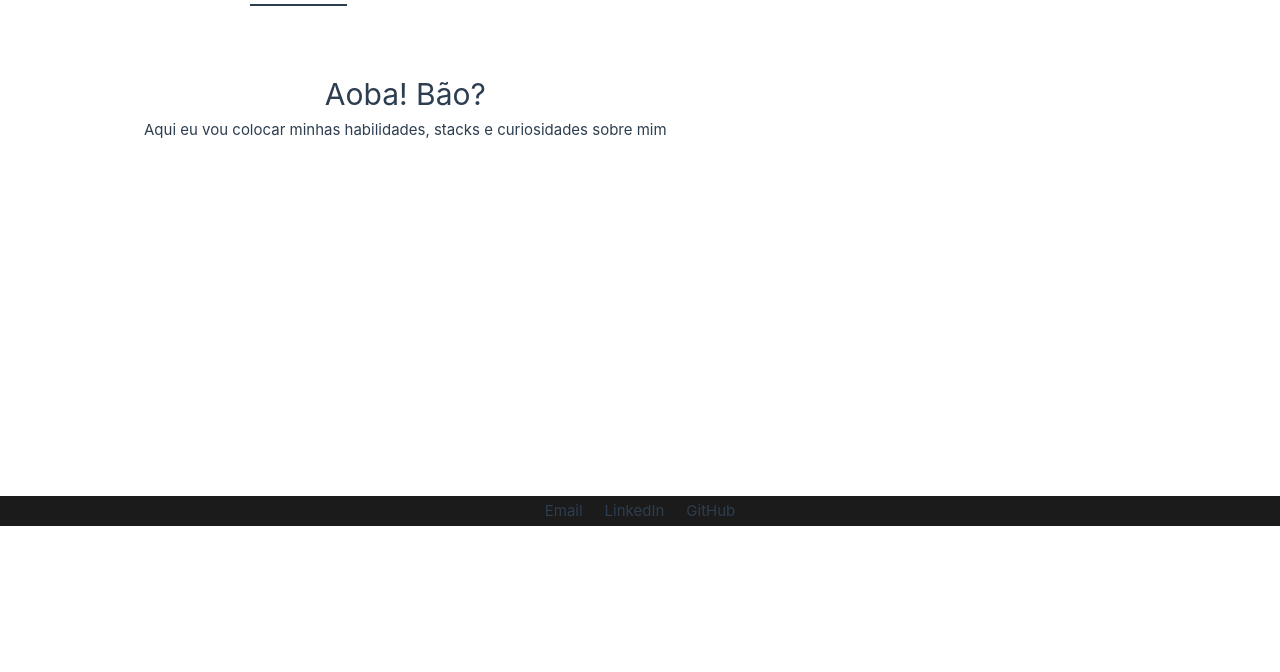
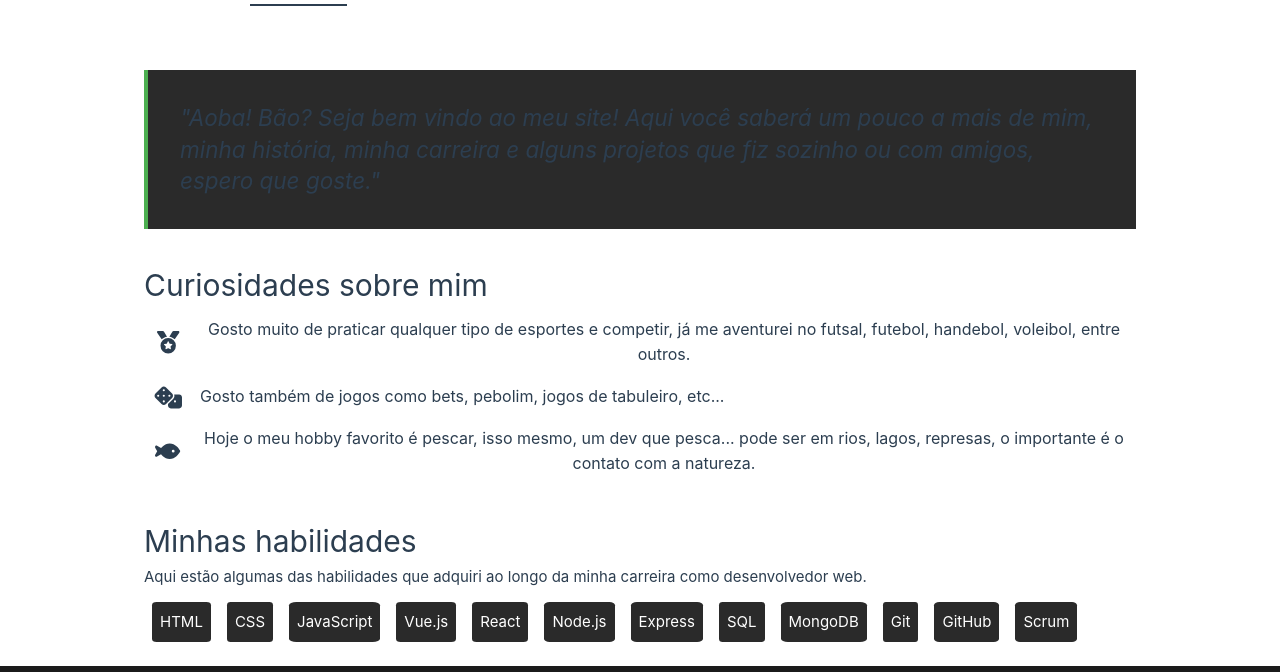
Before and after one commit to Beluomini/Portfolio, a Vue app: page / in a window 1280 px wide. Shown: the part 274-946 px from the top of the page. Before the commit the page ends 800 px from the top, so only its background shows below. Built offline with nearby package versions, Linux system fonts and the light colour scheme.

Commit message:
feat: writen some about me and improving the screen

```diff
--- a/src/components/about/AboutPage.vue
+++ b/src/components/about/AboutPage.vue
@@ -1,7 +1,67 @@
+<script setup lang="ts">
+import FanFactItem from './FanFactItem.vue'
+</script>
+
 <template>
   <div class="story">
-    <h1>Aoba! Bão?</h1>
-    <p>Aqui eu vou colocar minhas habilidades, stacks e curiosidades sobre mim</p>
+    <div class="quote">
+      <p>
+        "Aoba! Bão? Seja bem vindo ao meu site! Aqui você saberá um pouco a mais de mim, minha
+        história, minha carreira e alguns projetos que fiz sozinho ou com amigos, espero que goste."
+      </p>
+    </div>
+
+    <div class="fan-facts">
+      <h2>Curiosidades sobre mim</h2>
+      <FanFactItem>
+        <template #fan-fact-icon>
+          <font-awesome-icon :icon="['fas', 'medal']" class="fan-fact-icon" />
+        </template>
+        <template #fan-fact-description>
+          Gosto muito de praticar qualquer tipo de esportes e competir, já me aventurei no futsal,
+          futebol, handebol, voleibol, entre outros.
+        </template>
+      </FanFactItem>
+      <FanFactItem>
+        <template #fan-fact-icon>
+          <font-awesome-icon :icon="['fas', 'dice']" class="fan-fact-icon" />
+        </template>
+        <template #fan-fact-description>
+          Gosto também de jogos como bets, pebolim, jogos de tabuleiro, etc...
+        </template>
+      </FanFactItem>
+      <FanFactItem>
+        <template #fan-fact-icon>
+          <font-awesome-icon :icon="['fas', 'fish']" class="fan-fact-icon" />
+        </template>
+        <template #fan-fact-description>
+          Hoje o meu hobby favorito é pescar, isso mesmo, um dev que pesca... pode ser em rios,
+          lagos, represas, o importante é o contato com a natureza.
+        </template>
+      </FanFactItem>
+    </div>
+
+    <div class="my-skills">
+      <h2>Minhas habilidades</h2>
+      <p>
+        Aqui estão algumas das habilidades que adquiri ao longo da minha carreira como desenvolvedor
+        web.
+      </p>
+      <div class="skills-list">
+        <span>HTML</span>
+        <span>CSS</span>
+        <span>JavaScript</span>
+        <span>Vue.js</span>
+        <span>React</span>
+        <span>Node.js</span>
+        <span>Express</span>
+        <span>SQL</span>
+        <span>MongoDB</span>
+        <span>Git</span>
+        <span>GitHub</span>
+        <span>Scrum</span>
+      </div>
+    </div>
   </div>
 </template>
 
@@ -14,4 +74,69 @@
   padding: 1rem;
   border-radius: 8%;
 }
+
+.quote {
+  display: flex;
+  flex-direction: column;
+  justify-content: center;
+  align-items: flex-start;
+  border-left: 4px solid #4caf50;
+  padding: 2rem;
+  background-color: #2a2a2a;
+}
+
+.quote p {
+  font-size: 1.5em;
+  line-height: 1.4;
+  font-style: italic;
+  margin: 0;
+}
+
+.fan-facts {
+  display: flex;
+  width: 100%;
+  flex-direction: column;
+  justify-content: center;
+  align-items: flex-start;
+  margin-top: 2rem;
+}
+
+.fan-facts h2 {
+  font-size: 2em;
+  margin: 0;
+}
+
+.my-skills {
+  display: flex;
+  width: 100%;
+  flex-direction: column;
+  justify-content: center;
+  align-items: flex-start;
+  margin-top: 2rem;
+}
+
+.my-skills h2 {
+  font-size: 2em;
+  margin: 0;
+}
+
+.skills-list {
+  display: flex;
+  flex: 1;
+  flex-wrap: wrap;
+  justify-content: center;
+  align-items: center;
+  margin-top: 0.3rem;
+}
+
+.skills-list span {
+  display: flex;
+  justify-content: center;
+  align-items: center;
+  padding: 0.5rem;
+  margin: 0.5rem;
+  border-radius: 8%;
+  background-color: #2a2a2a;
+  color: #fff;
+}
 </style>
--- /dev/null
+++ b/src/components/about/FanFactItem.vue
@@ -0,0 +1,54 @@
+<template>
+  <div class="fan-fact-item">
+    <div class="fan-fact-image">
+      <slot name="fan-fact-icon"></slot>
+    </div>
+    <div class="fan-fact-details">
+      <p>
+        <slot name="fan-fact-description"></slot>
+      </p>
+    </div>
+  </div>
+</template>
+
+<script>
+export default {
+  name: 'FanFactItem'
+}
+</script>
+
+<style>
+.fan-fact-item {
+  display: flex;
+  flex: 1;
+  flex-direction: row;
+  justify-content: center;
+  align-items: center;
+  padding: 0.5rem;
+  border-radius: 8%;
+}
+
+.fan-fact-image {
+  display: flex;
+  min-width: 2rem;
+  justify-content: center;
+  align-items: center;
+}
+
+.fan-fact-icon {
+  font-size: 1.4rem;
+}
+
+.fan-fact-details {
+  display: flex;
+  flex-direction: row;
+  font-size: 1.5rem;
+  text-align: center;
+  margin-left: 1rem;
+}
+
+.fan-fact-details p {
+  font-size: 1rem;
+  text-align: center;
+}
+</style>
--- a/src/main.ts
+++ b/src/main.ts
@@ -4,8 +4,15 @@ import { createApp } from 'vue'
 import App from './App.vue'
 import router from './router'
 
+import { library } from '@fortawesome/fontawesome-svg-core'
+import { faMedal, faDice, faFish } from '@fortawesome/free-solid-svg-icons'
+import { FontAwesomeIcon } from '@fortawesome/vue-fontawesome'
+
+library.add(faMedal, faDice, faFish)
+
 const app = createApp(App)
 
+app.component('font-awesome-icon', FontAwesomeIcon)
 app.use(router)
 
 app.mount('#app')
```
